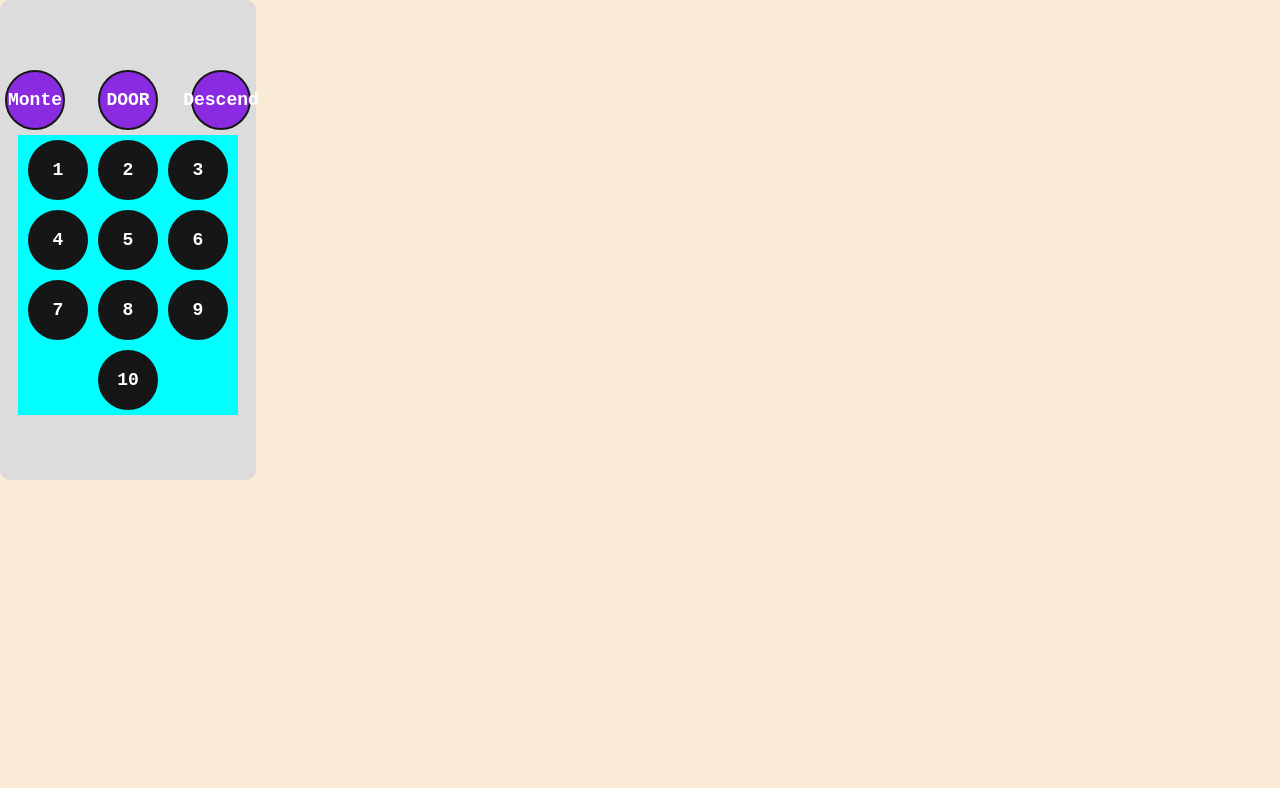
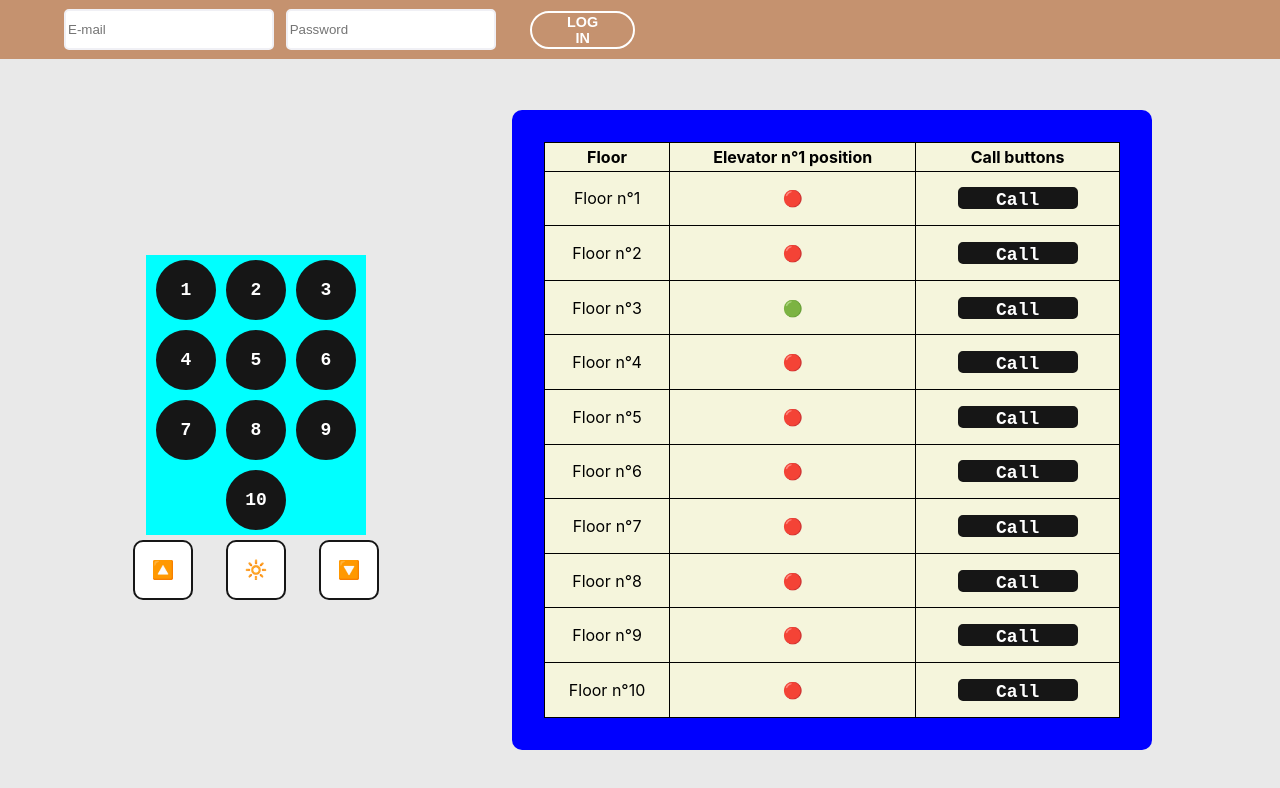
Before and after one commit to TheoVilleneuve/test_elevators-frontend, a Next.js app: page / in a window 1280 px wide. Shown: the top 788 px of the page. Built offline with nearby package versions, Linux system fonts and the light colour scheme.

Commit message:
created header

```diff
--- a/components/BuildingTable.js
+++ b/components/BuildingTable.js
@@ -1,9 +1,105 @@
-import styles from "../styles/BuildingTable.module.css";
+import styles from "../styles/buildingTable.module.css";
+import { useState, useEffect } from "react";
+import { useDispatch, useSelector } from 'react-redux';
+import { openDoor, shutDoor, updateCurrentPosition, updateReqFloor, resetReqFloor } from '../reducers/elevator1';
 
 export default function BuildingTable() {
+  const dispatch = useDispatch();
+
+  const currentFloor = useSelector((state) => state.elevator1.value.currentPosition)
+  const reqFloor = useSelector((state) => state.elevator1.value.reqFloor)
+  const doorStatus = useSelector((state) => state.elevator1.value.isDoorOpen)
+
+  useEffect(() => {
+    console.log('Current floor is',currentFloor)
+  }, [currentFloor]);
+
+  useEffect(() => {
+    console.log('IS DOOR OPEN ?',doorStatus)
+  }, [doorStatus]);
+
+  useEffect(() => {
+    console.log('REQFLOOR IS',reqFloor)
+  }, [reqFloor]);
+
+  // Utilisez un tableau d'états pour les boutons
+  const [buttonStates, setButtonStates] = useState([Array(10)].fill(false));
+
+  const nbrOfFloors = 10;
+
+  const handleCallElevator = (floor) => {
+
+    dispatch(updateReqFloor(3))
+    console.log('IN FUNCTION REQFLOOR IS', reqFloor)
+
+    const newButtonStates = buttonStates.map((state, index) => index === floor - 1 ? true : state);
+    setButtonStates(newButtonStates);
+
+    console.log('NEW BTN STATES',newButtonStates)
+
+    if(currentFloor !== floor){
+      // elevator shut its door
+      dispatch(shutDoor())
+      // call request is saved in DB history
+      fetch(`https://test-elevators-backend.vercel.app/elevatorHistory/addmove/elevator1/${currentFloor}/${floor}`, {
+      method: "POST",
+      headers: { "Content-Type": "application/json" },
+    })
+      .then((response) => response.json())
+      .then((data) => {
+        if (data) {
+          console.log(data);
+        }
+      });
+      // elevator goes to the floor requested
+      setTimeout(() => {
+        dispatch(updateCurrentPosition(floor));
+      }, 1000);
+      setTimeout(() => {
+        dispatch(dispatch(openDoor()));
+      }, 2000);
+
+      // dispatch(resetReqFloor())
+
+    } else {dispatch(openDoor())}
+
+
+  };
 
   return (
-    <>
-    </>
+    <div className={styles.buildingTable}>
+      <table className={styles.table}>
+        <thead>
+          <tr>
+            <th>Floor</th>
+            <th>Elevator n°1 position</th>
+            <th>Call buttons</th>
+          </tr>
+        </thead>
+        <tbody>
+          {Array.from({ length: nbrOfFloors }, (_, index) => {
+            const floorNumber = index + 1;
+            return (
+              <tr key={floorNumber}>
+                <td>Floor n°{floorNumber}</td>
+                <td className={styles.elevatorIndicatorCell}>{currentFloor === floorNumber ? '🟢' : '🔴'}</td>
+                <td>
+                  {/* Utilisez la valeur du tableau d'états pour ajouter la classe */}
+                  <button
+                  className={styles.callBtn}
+                  style={{
+                    backgroundColor:
+                      buttonStates[floorNumber - 1] && currentFloor !== floorNumber
+                        ? 'blue' // Changez cette couleur selon vos besoins
+                        : '', // Utilisez la couleur d'origine ou vide si ce n'est pas nécessaire
+                  }}
+                  onClick={() => handleCallElevator(floorNumber)}>Call</button>
+                </td>
+              </tr>
+            );
+          })}
+        </tbody>
+      </table>
+    </div>
   );
 };
--- /dev/null
+++ b/components/Header.js
@@ -0,0 +1,71 @@
+import styles from "../styles/Header.module.css";
+
+import { useState, useEffect } from "react";
+import { useDispatch, useSelector } from "react-redux";
+import { login, logout } from "../reducers/user";
+
+export default function Header() {
+  const dispatch = useDispatch();
+
+  const [email, setEmail] = useState("");
+  const [password, setPassword] = useState("");
+  const [loginStatus, setLoginStatus] = useState(false);
+  const [token, setToken] = useState("");
+  const [userID, setUserID] = useState(null);
+  const [userName, setUserName] = useState("");
+
+  return (
+    <>
+      <div className={styles.header}>
+
+        {loginStatus === false && (
+          <div className={styles.tokenAuthContainer}>
+            <input
+              className={styles.authInput}
+              type="text"
+              placeholder="E-mail"
+              id="email"
+              onChange={(e) => setEmail(e.target.value)}
+              value={email}
+            ></input>
+
+            <input
+              className={styles.authInput}
+              type="password"
+              placeholder="Password"
+              id="password"
+              onChange={(e) => setPassword(e.target.value)}
+              value={password}
+            ></input>
+
+            <button
+              onClick={() => handleConnection()}
+              className={styles.authButton}
+              id="login"
+            >
+              LOG IN
+            </button>
+          </div>
+        )}
+
+        {loginStatus === true && (
+          <div className={styles.tokenAuthContainer}>
+            <div>
+              <h3 style={{ color: "white" }}>
+                Welcome {userName} (ID:{userID}){" "}
+              </h3>
+            </div>
+
+            <button
+              onClick={() => handleLogOut()}
+              className={styles.authButton}
+              id="login"
+            >
+              LOG OUT
+            </button>
+          </div>
+        )}
+      </div>
+    </>
+  );
+}
--- a/components/Pannel.js
+++ b/components/Pannel.js
@@ -1,4 +1,4 @@
-import styles from "../styles/Pannel.module.css";
+import styles from "../styles/pannel.module.css";
 
 export default function Pannel() {
   let numOfFloors = [1, 2, 3, 4, 5, 6, 7, 8, 9, 10];
@@ -9,13 +9,12 @@ export default function Pannel() {
 
   return (
     <div className={styles.pannel}>
+      <div className={styles.btnContainer}>{buttons}</div>
       <div className={styles.statusContainer}>
-      <div className={styles.indicator}>Monte</div>
-      <div className={styles.indicator}>DOOR</div>
-      <div className={styles.indicator}>Descend</div>
+        <div className={styles.indicator}>🔼</div>
+        <div className={styles.indicator}>🔆</div>
+        <div className={styles.indicator}>🔽</div>
       </div>
-
-      <div className={styles.btnContainer}>{buttons}</div>
     </div>
   );
 }
--- a/pages/_app.js
+++ b/pages/_app.js
@@ -6,9 +6,10 @@ import { Provider } from 'react-redux';
 import { configureStore } from '@reduxjs/toolkit';
 import elevator1 from '../reducers/elevator1'
 import callButtons from '../reducers/callButtons';
+import user from '../reducers/user';
 
 const store = configureStore({
-  reducer: {elevator1, callButtons},
+  reducer: { elevator1, callButtons, user},
  });
 
 
--- a/pages/index.js
+++ b/pages/index.js
@@ -1,13 +1,17 @@
+import styles from "../styles/index.module.css";
 import BuildingTable from "../components/BuildingTable";
 import Pannel from "../components/Pannel";
+import Header from "../components/Header";
 
-function Index() {
+export default function Index() {
   return (
-    <>
+    <div className={styles.index}>
+      <Header/>
+      <div className={styles.container}>
       <Pannel />
       <BuildingTable />
-    </>
+      </div>
+
+    </div>
   );
 }
-
-export default Index;
--- a/reducers/elevator1.js
+++ b/reducers/elevator1.js
@@ -2,7 +2,7 @@ import { createSlice } from "@reduxjs/toolkit";
 
 const initialState = {
     value: {
-        currentPosition: null,
+        currentPosition: 3,
         reqFloor: null,
         isDoorOpen: false,
     },
@@ -18,6 +18,9 @@ export const elevator1Slice = createSlice({
         updateReqFloor: (state, action) => {
             state.value.reqFloor = action.payload;
         },
+        resetReqFloor: (state, action) => {
+            state.value.reqFloor = null
+        },
         openDoor: (state) => {
             state.value.isDoorOpen = true;
         },
@@ -27,5 +30,5 @@ export const elevator1Slice = createSlice({
     },
    });
 
-   export const { updateCurrentPosition, updateReqFloor, openDoor, shutDoor } = elevator1Slice.actions;
+   export const { updateCurrentPosition, updateReqFloor, resetReqFloor, openDoor, shutDoor } = elevator1Slice.actions;
    export default elevator1Slice.reducer;
--- /dev/null
+++ b/reducers/user.js
@@ -0,0 +1,25 @@
+import { createSlice } from '@reduxjs/toolkit';
+
+const initialState = {
+  value: { token: null, username: null, id: null },
+};
+
+export const userSlice = createSlice({
+  name: 'user',
+  initialState,
+  reducers: {
+    login: (state, action) => {
+      state.value.token = action.payload.token;
+      state.value.username = action.payload.username;
+      state.value.id = action.payload.id;
+    },
+    logout: (state) => {
+      state.value.token = null;
+      state.value.username = null;
+      state.value.id = null
+    },
+  },
+});
+
+export const { login, logout } = userSlice.actions;
+export default userSlice.reducer;
--- a/styles/BuildingTable.module.css
+++ b/styles/BuildingTable.module.css
@@ -0,0 +1,41 @@
+.buildingTable {
+  background-color: blue;
+  height: 80vh;
+  width: 50vw;
+  border-radius: 10px;
+  display: flex;
+  flex-direction: column;
+  align-items: center;
+  justify-content: center;
+  margin-right: 10vw;
+}
+
+.table {
+  background-color: beige;
+  width: 90%;
+  height: 90%;
+  border-collapse: collapse;
+}
+
+.table th,
+.table td {
+  border: 1px solid black;
+  padding: 4px;
+  text-align: center;
+}
+
+.callBtn {
+  width: 120px;
+  height: 22px;
+  border-radius: 5px;
+  text-align: center;
+}
+/* button style when clicked */
+.buttonClicked {
+  background-color: yellow;
+  color: white;
+}
+
+.elevatorIndicatorCell {
+  text-align: center;
+}
--- a/styles/Pannel.module.css
+++ b/styles/Pannel.module.css
@@ -1,5 +1,5 @@
 .pannel {
-  background-color: gainsboro;
+  background-color: c17a4b;
   height: 60vh;
   width: 20vw;
   border-radius: 10px;
@@ -7,6 +7,7 @@
   flex-direction: column;
   align-items: center;
   justify-content: center;
+  margin-left: 10vw;
 }
 
 .btnContainer {
@@ -25,15 +26,15 @@
 }
 
 .indicator {
-  background-color: blueviolet;
+  background-color: white;
   font-family: 'Courier New', Courier, monospace;
   font-size: large;
   font-weight: 900;
-  color: white;
+  color: black;
   height: 60px;
   width: 60px;
   margin: 5px;
-  border-radius: 50%;
+  border-radius: 10px;
   border: solid rgb(22, 22, 22) 2px;
   cursor: pointer;
   transition-duration: 0.8s;
--- a/styles/globals.css
+++ b/styles/globals.css
@@ -1,12 +1,10 @@
 body {
-  background-color: antiquewhite;
+  background-color: rgb(233, 233, 233);
   height: 100vh;
   width: 100vw;
-  padding: 0;
   margin: 0;
   font-family: -apple-system, BlinkMacSystemFont, Segoe UI, Roboto, Oxygen,
     Ubuntu, Cantarell, Fira Sans, Droid Sans, Helvetica Neue, sans-serif;
-  display: flex;
 }
 
 button {
@@ -28,6 +26,13 @@ button:hover {
   background-color:rgb(55, 55, 55);
 }
 
+p {
+  font-family: Arial, Helvetica, sans-serif;
+  font-size: small;
+  margin: 0;
+  padding: 0;
+}
+
 * {
   box-sizing: border-box;
 }
--- /dev/null
+++ b/styles/header.module.css
@@ -0,0 +1,53 @@
+  .header {
+    background-color: #C5926F;
+    width: 100vw;
+    height: 8vh;
+    display: flex;
+    justify-content: space-between;
+    align-items: center;
+    padding: 0 5%;
+  }
+
+  .tokenAuthContainer {
+    display: flex;
+    justify-content: flex-end;
+    align-items: center;
+    width: auto;
+    height: 80%;
+    width: 50%;
+  }
+
+  .authInput {
+    margin-right: 2%;
+    height: 85%;
+    width: 45%;
+    border-radius: 5px;
+    border: 2px solid #F0F0F5;
+    font-family: Arial, Helvetica, sans-serif;
+  }
+
+  .authInput:hover {
+    height: 85%;
+    width: 45%;
+    border: 2px solid #c17a4b;
+  }
+
+  .authButton {
+    background-color: #C5926F;
+    border: 2px solid white;
+    border-radius: 50px;
+    height: 80%;
+    width: 20%;
+    padding: 0 5%;
+    margin-left: 4%;
+    font-family: Arial, Helvetica, sans-serif;
+    font-size: 1.8vh;
+    color: white;
+    cursor: pointer;
+    transition-duration: 1s;
+  }
+
+  .authButton:hover {
+    background-color: #c17a4b;
+    border: 2px solid #c17a4b(0, 98, 255);
+  }
--- /dev/null
+++ b/styles/index.module.css
@@ -0,0 +1,14 @@
+.index {
+    display: flex;
+    flex-direction: column;
+    height: 100vh;
+}
+
+.container {
+    display: flex;
+    flex-direction: row;
+    width: 100%;
+    height: 100%;
+    align-items: center;
+    justify-content: space-between;
+}
```
